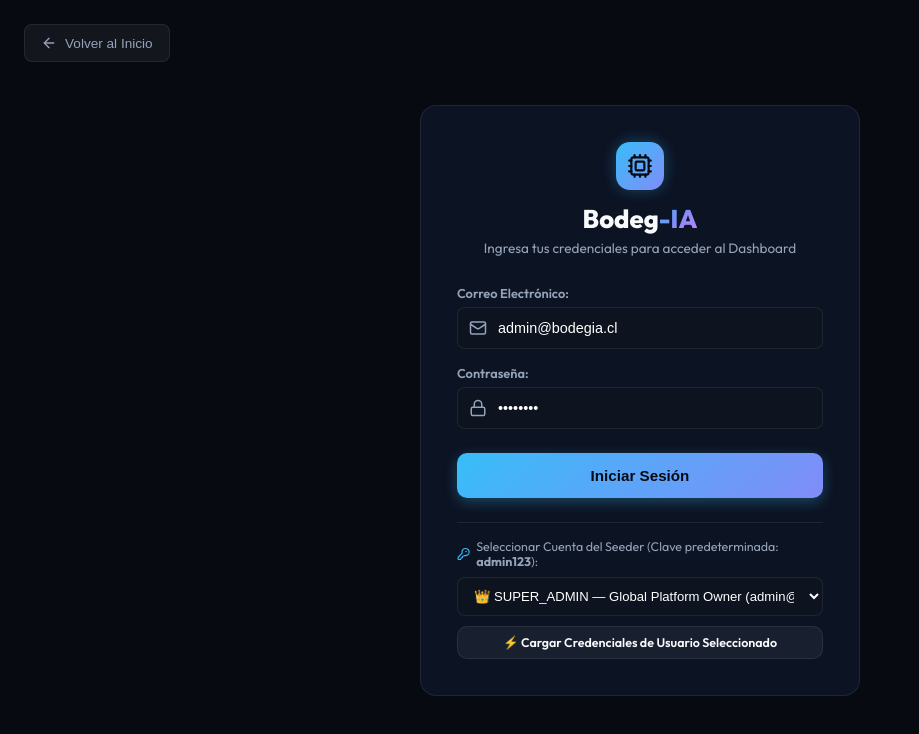
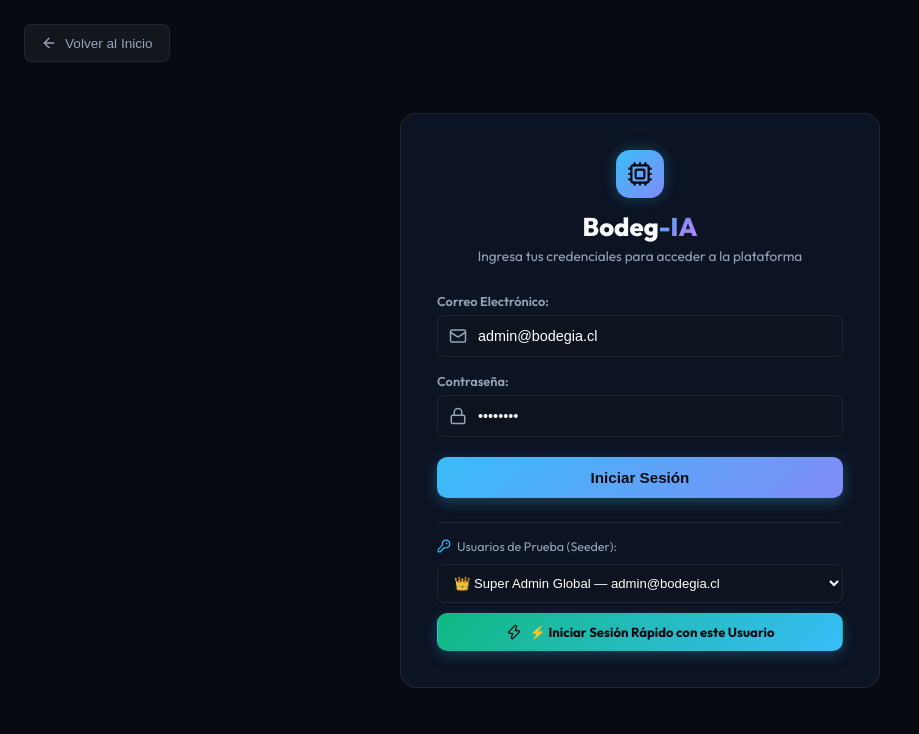
Before and after one commit to bamm99/bodeg-ia, a React (Vite) app in the folder frontend/: page / in a window 1280 px wide. Both pictures are taken after a click on the button "Iniciar Sesión". Shown: the top 734 px of the page, without its empty margins (0-919 px from the left). Built offline with nearby package versions, Linux system fonts and the light colour scheme; no server answers.

Commit message:
fix(login): align pre-loaded user selector with exact seeder accounts and add instant login button

```diff
--- a/frontend/src/components/LoginPage.tsx
+++ b/frontend/src/components/LoginPage.tsx
@@ -1,5 +1,5 @@
 import React, { useState } from 'react';
-import { Cpu, Lock, Mail, AlertCircle, ArrowLeft, KeyRound } from 'lucide-react';
+import { Cpu, Lock, Mail, AlertCircle, ArrowLeft, KeyRound, Zap } from 'lucide-react';
 import { useAuth } from '../context/AuthContext';
 import { API_BASE_URL } from '../config/api';
 
@@ -15,8 +15,7 @@ export const LoginPage: React.FC<LoginPageProps> = ({ onBackToLanding, onLoginSu
   const [error, setError] = useState<string | null>(null);
   const [loading, setLoading] = useState<boolean>(false);
 
-  const handleSubmit = async (e: React.FormEvent) => {
-    e.preventDefault();
+  const executeLogin = async (loginEmail: string, loginPass: string) => {
     setError(null);
     setLoading(true);
 
@@ -24,7 +23,7 @@ export const LoginPage: React.FC<LoginPageProps> = ({ onBackToLanding, onLoginSu
       const res = await fetch(`${API_BASE_URL}/auth/login`, {
         method: 'POST',
         headers: { 'Content-Type': 'application/json' },
-        body: JSON.stringify({ email, password }),
+        body: JSON.stringify({ email: loginEmail, password: loginPass }),
       });
 
       const data = await res.json();
@@ -43,9 +42,18 @@ export const LoginPage: React.FC<LoginPageProps> = ({ onBackToLanding, onLoginSu
     }
   };
 
-  const setDemoCredentials = (demoEmail: string) => {
-    setEmail(demoEmail);
+  const handleSubmit = async (e: React.FormEvent) => {
+    e.preventDefault();
+    await executeLogin(email, password);
+  };
+
+  const handleSelectUser = (selectedEmail: string) => {
+    setEmail(selectedEmail);
     setPassword('admin123');
+  };
+
+  const handleQuickLogin = async () => {
+    await executeLogin(email, 'admin123');
   };
 
   return (
@@ -82,7 +90,7 @@ export const LoginPage: React.FC<LoginPageProps> = ({ onBackToLanding, onLoginSu
         <ArrowLeft size={16} /> Volver al Inicio
       </button>
 
-      <div className="glass-panel" style={{ width: '100%', maxWidth: '440px', padding: '36px' }}>
+      <div className="glass-panel" style={{ width: '100%', maxWidth: '480px', padding: '36px' }}>
         {/* Brand Logo */}
         <div style={{ textAlign: 'center', marginBottom: '28px' }}>
           <div
@@ -104,7 +112,7 @@ export const LoginPage: React.FC<LoginPageProps> = ({ onBackToLanding, onLoginSu
             Bodeg<span className="gradient-text">-IA</span>
           </h2>
           <p style={{ fontSize: '0.85rem', color: 'var(--text-muted)', marginTop: '4px' }}>
-            Ingresa tus credenciales para acceder al Dashboard
+            Ingresa tus credenciales para acceder a la plataforma
           </p>
         </div>
 
@@ -129,7 +137,7 @@ export const LoginPage: React.FC<LoginPageProps> = ({ onBackToLanding, onLoginSu
           </div>
         )}
 
-        {/* Formulario */}
+        {/* Formulario Estándar */}
         <form onSubmit={handleSubmit} style={{ display: 'flex', flexDirection: 'column', gap: '16px' }}>
           <div>
             <label style={{ fontSize: '0.8rem', fontWeight: 600, color: 'var(--text-muted)', display: 'block', marginBottom: '6px' }}>
@@ -185,8 +193,8 @@ export const LoginPage: React.FC<LoginPageProps> = ({ onBackToLanding, onLoginSu
             type="submit"
             disabled={loading}
             style={{
-              marginTop: '8px',
-              padding: '14px',
+              marginTop: '4px',
+              padding: '12px',
               borderRadius: '10px',
               border: 'none',
               background: 'linear-gradient(135deg, #38bdf8 0%, #818cf8 100%)',
@@ -202,18 +210,18 @@ export const LoginPage: React.FC<LoginPageProps> = ({ onBackToLanding, onLoginSu
           </button>
         </form>
 
-        {/* Selector de Cuentas Demo del Seeder */}
+        {/* Selector de Cuentas Reales del Seeder */}
         <div style={{ marginTop: '24px', borderTop: '1px solid var(--border-color)', paddingTop: '16px' }}>
-          <div style={{ fontSize: '0.78rem', color: 'var(--text-muted)', display: 'flex', alignItems: 'center', gap: '6px', marginBottom: '8px' }}>
+          <div style={{ fontSize: '0.78rem', color: 'var(--text-muted)', display: 'flex', alignItems: 'center', gap: '6px', marginBottom: '10px' }}>
             <KeyRound size={14} color="var(--primary)" />
-            <span>Seleccionar Cuenta del Seeder (Clave predeterminada: <strong>admin123</strong>):</span>
+            <span>Usuarios de Prueba (Seeder):</span>
           </div>
 
           <div style={{ display: 'flex', flexDirection: 'column', gap: '10px' }}>
             <select
               className="input"
               value={email}
-              onChange={(e) => setDemoCredentials(e.target.value)}
+              onChange={(e) => handleSelectUser(e.target.value)}
               style={{
                 width: '100%',
                 background: '#0d131f',
@@ -224,32 +232,53 @@ export const LoginPage: React.FC<LoginPageProps> = ({ onBackToLanding, onLoginSu
                 borderRadius: '8px',
               }}
             >
-              <optgroup label="Plataforma SaaS Global (SuperAdmins & Ejecutivos)">
-                <option value="admin@bodegia.cl">👑 SUPER_ADMIN — Global Platform Owner (admin@bodegia.cl)</option>
-                <option value="ejecutivo@bodegia.cl">💼 PLATFORM_ADMIN — Ejecutivo de Plataforma (ejecutivo@bodegia.cl)</option>
+              <optgroup label="👑 Plataforma SaaS Global">
+                <option value="admin@bodegia.cl">👑 Super Admin Global — admin@bodegia.cl</option>
+                <option value="ejecutivo@bodegia.cl">💼 Ejecutivo de Cuenta (Felipe Soto) — ejecutivo@bodegia.cl</option>
               </optgroup>
-              <optgroup label="AgroSur S.A. (Empresa Client Tenant 1)">
-                <option value="admin.agrosur@bodegia.cl">🏢 COMPANY_ADMIN — Admin AgroSur S.A. (admin.agrosur@bodegia.cl)</option>
-                <option value="jefe.pudahuel@bodegia.cl">📦 WAREHOUSE_MANAGER — Jefe Bodega Pudahuel (jefe.pudahuel@bodegia.cl)</option>
-                <option value="operador.agrosur@bodegia.cl">🚜 WAREHOUSE_OPERATOR — Operador Bodega (operador.agrosur@bodegia.cl)</option>
-                <option value="comercial.agrosur@bodegia.cl">📊 COMMERCIAL_MANAGEMENT — Gestión Comercial (comercial.agrosur@bodegia.cl)</option>
+
+              <optgroup label="🏢 AgroSur S.A. (Empresa Client 1)">
+                <option value="admin.agrosur@bodegia.cl">🏢 Admin Empresa (Sebastián Morales) — admin.agrosur@bodegia.cl</option>
+                <option value="jefe.pudahuel@bodegia.cl">📦 Jefe Bodega Pudahuel (Carlos Mendoza) — jefe.pudahuel@bodegia.cl</option>
+                <option value="operador.pudahuel@bodegia.cl">🚜 Operador Bodega (Rodrigo Silva) — operador.pudahuel@bodegia.cl</option>
+                <option value="comercial.agrosur@bodegia.cl">📊 Gestión Comercial (Andrea Tapia) — comercial.agrosur@bodegia.cl</option>
+                <option value="cliente.frutas@bodegia.cl">👁️ Cliente 3PL (Frutas Cachapoal) — cliente.frutas@bodegia.cl</option>
               </optgroup>
-              <optgroup label="Clientes 3PL Autoservicio (External Portal)">
-                <option value="cliente.961112223@bodegia.cl">👁️ CLIENT_VIEWER — Portal 3PL Frutas Cachapoal (cliente.961112223@bodegia.cl)</option>
+
+              <optgroup label="🏢 ElectroChile S.A. (Empresa Client 2)">
+                <option value="admin.electro@bodegia.cl">🏢 Admin Empresa (Valeria Fuentealba) — admin.electro@bodegia.cl</option>
+                <option value="jefe.huechuraba@bodegia.cl">📦 Jefe Bodega Huechuraba (Matías Tapia) — jefe.huechuraba@bodegia.cl</option>
+                <option value="comercial.electro@bodegia.cl">📊 Gestión Comercial (Camilo Lagos) — comercial.electro@bodegia.cl</option>
+                <option value="cliente.tech@bodegia.cl">👁️ Cliente 3PL (Retail Tech) — cliente.tech@bodegia.cl</option>
               </optgroup>
-              <optgroup label="Otras Empresas Tenant Registradas">
-                <option value="admin.logistica@bodegia.cl">🏢 COMPANY_ADMIN — Admin Logística Express (admin.logistica@bodegia.cl)</option>
-                <option value="admin.frutas@bodegia.cl">🏢 COMPANY_ADMIN — Admin Distribuidora Frutas (admin.frutas@bodegia.cl)</option>
+
+              <optgroup label="🏢 Distribuidora Austral">
+                <option value="admin.austral@bodegia.cl">🏢 Admin Empresa (Gonzalo Araya) — admin.austral@bodegia.cl</option>
+                <option value="jefe.nos@bodegia.cl">📦 Jefe Bodega Nos (Loreto Sepúlveda) — jefe.nos@bodegia.cl</option>
+              </optgroup>
+
+              <optgroup label="🏢 Textil Maipú & Químicos Industriales">
+                <option value="admin.textil@bodegia.cl">🏢 Admin Textil Maipú (Camila Benítez) — admin.textil@bodegia.cl</option>
+                <option value="admin.quimicos@bodegia.cl">🏢 Admin Químicos (Ignacio Villagra) — admin.quimicos@bodegia.cl</option>
+                <option value="jefe.lampa@bodegia.cl">📦 Jefe Bodega Lampa (Esteban Paredes) — jefe.lampa@bodegia.cl</option>
               </optgroup>
             </select>
 
             <button
               type="button"
-              onClick={() => setDemoCredentials(email)}
-              className="btn btn-secondary"
-              style={{ width: '100%', fontSize: '0.78rem', justifyContent: 'center', padding: '8px' }}
+              onClick={handleQuickLogin}
+              disabled={loading}
+              className="btn btn-primary"
+              style={{
+                width: '100%',
+                fontSize: '0.82rem',
+                justifyContent: 'center',
+                padding: '10px',
+                background: 'linear-gradient(135deg, #10b981 0%, #38bdf8 100%)',
+              }}
             >
-              ⚡ Cargar Credenciales de Usuario Seleccionado
+              <Zap size={16} />
+              <span>{loading ? 'Iniciando Sesión...' : '⚡ Iniciar Sesión Rápido con este Usuario'}</span>
             </button>
           </div>
         </div>
```
